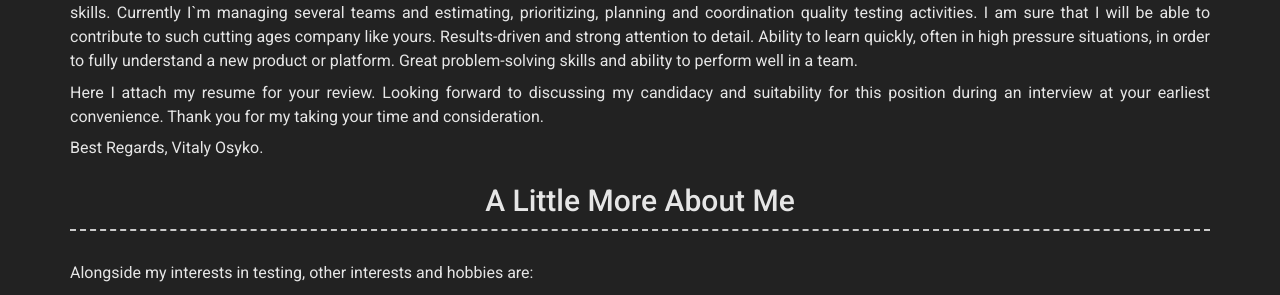
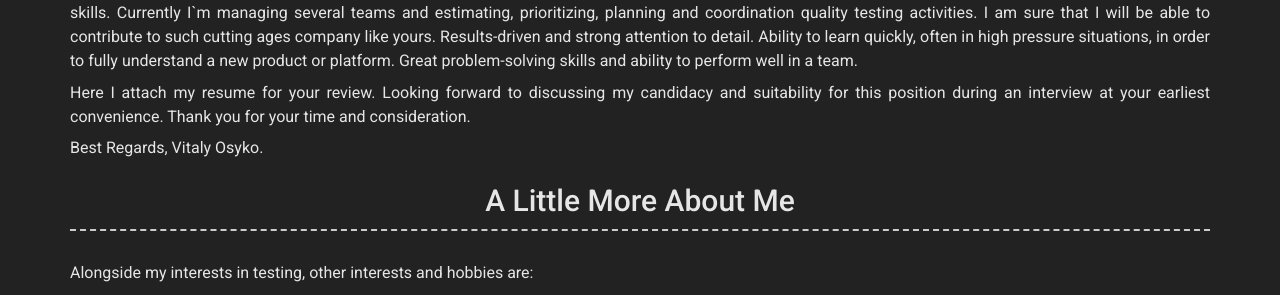
Before and after one commit to VitoOsyko/gadaborshev.github.io, a Jekyll site: the page built from index.md, in a window 1280 px wide. Shown: the part 1623-1918 px from the top of the page. Built offline with Jekyll 4.4.1, drawn with Linux system fonts in a browser that asks for light colours; nearby versions of some CDN libraries.

Commit message:
Update _config.yml

```diff
--- a/_config.yml
+++ b/_config.yml
@@ -119,7 +119,7 @@ content:
      Results-driven and strong attention to detail. Ability to learn quickly, often in high pressure situations, in order to fully
      understand a new product or platform. Great problem-solving skills and ability to perform well in a team.
 
-     Here I attach my resume for your review. Looking forward to discussing my candidacy and suitability for this position during an interview at your earliest convenience. Thank you for my taking your time and consideration.
+     Here I attach my resume for your review. Looking forward to discussing my candidacy and suitability for this position during an interview at your earliest convenience. Thank you for your time and consideration.
 
      Best Regards, Vitaly Osyko.
 
```
